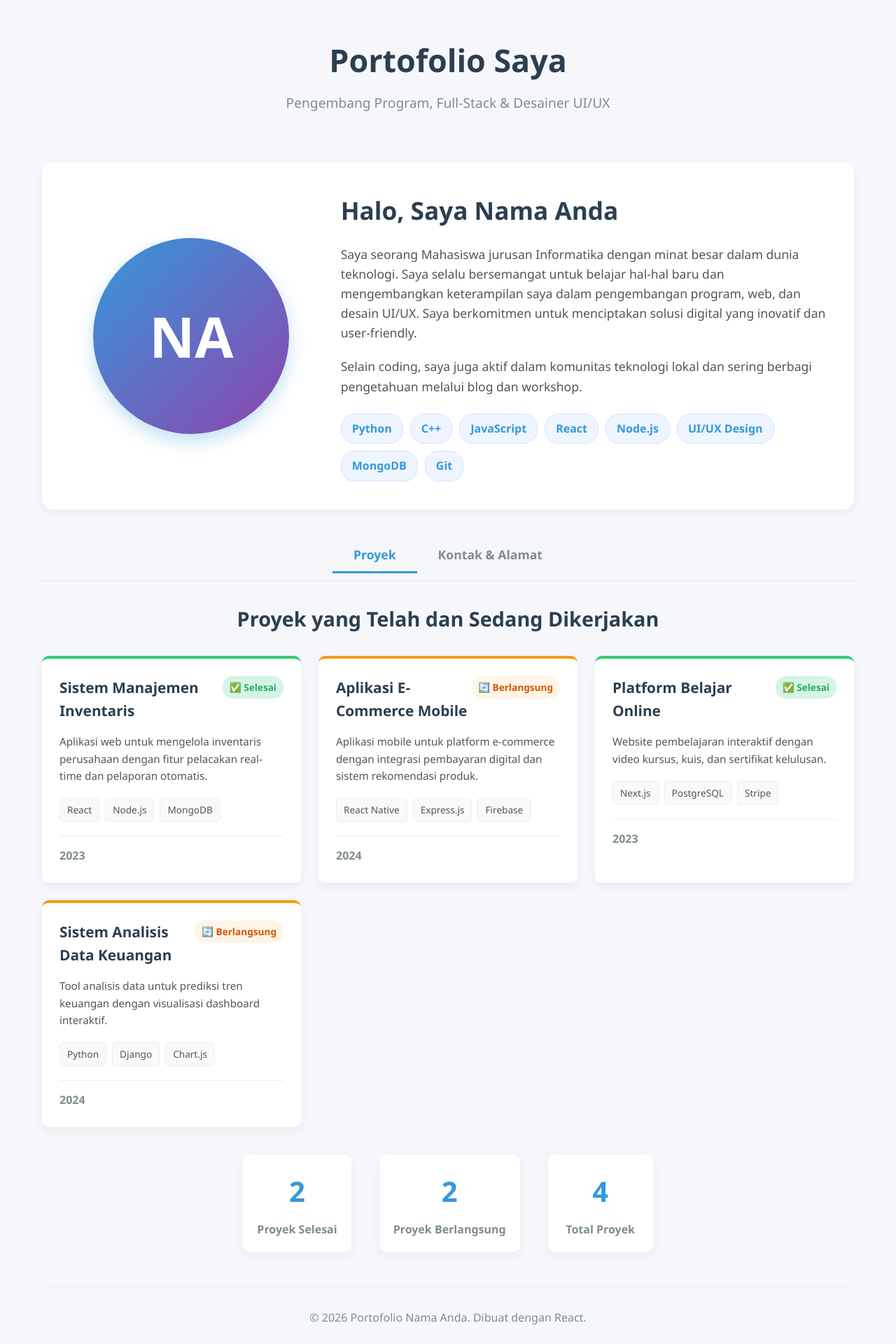
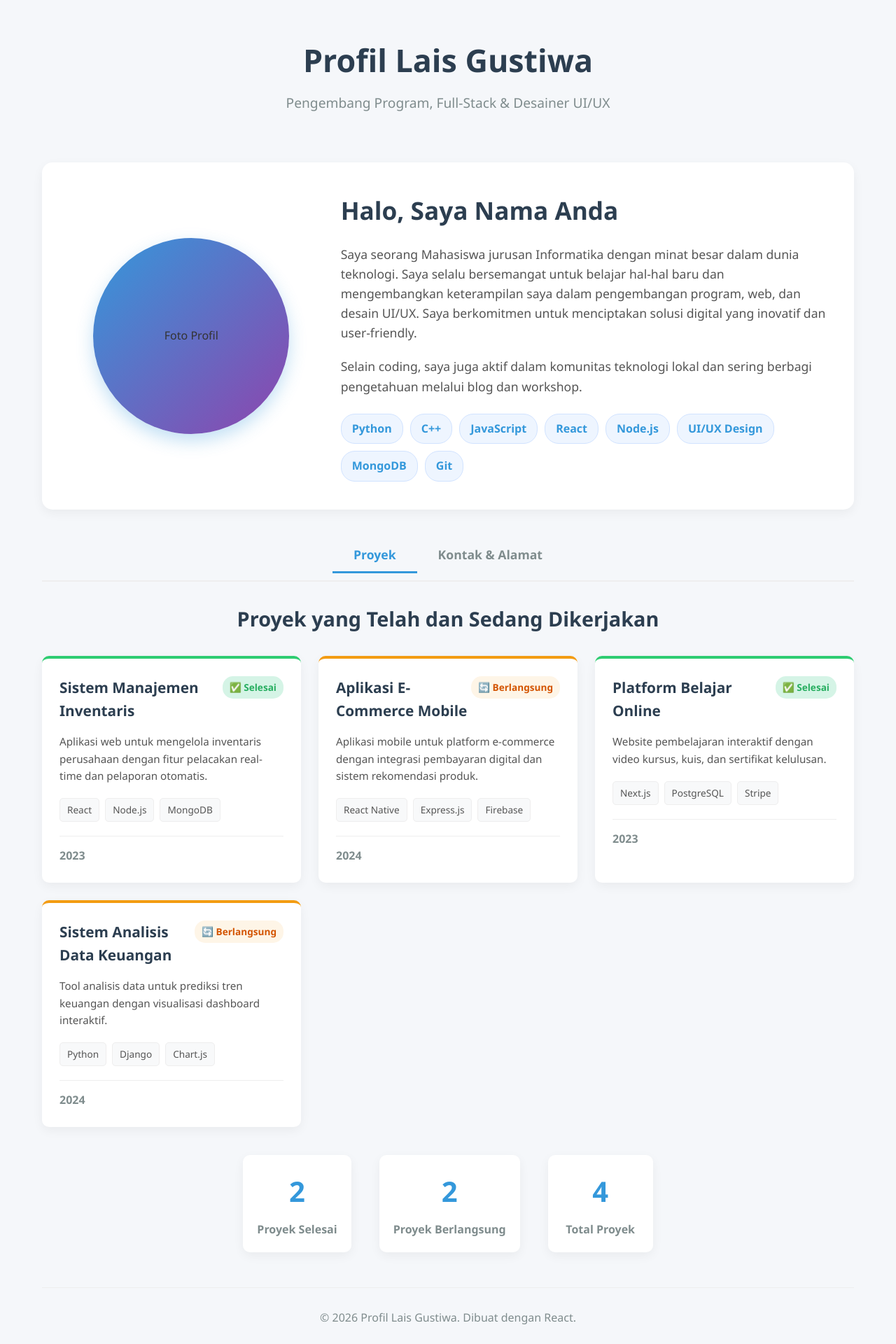
Before and after one commit to lais-gustiwa/portfolio, a React (Create React App) app: page / in a window 1280 px wide. Shown: the top 1920 px of the page at 70% size. Built offline with nearby package versions, Linux system fonts and the light colour scheme.

Commit message:
Update: Penyempurnaan Web

```diff
--- a/src/App.js
+++ b/src/App.js
@@ -53,7 +53,7 @@ function App() {
   return (
     <div className="App">
       <header className="header">
-        <h1>Portofolio Saya</h1>
+        <h1>Profil Lais Gustiwa</h1>
         <p>Pengembang Program, Full-Stack & Desainer UI/UX</p>
       </header>
 
@@ -63,7 +63,7 @@ function App() {
           <div className="profile-container">
             <div className="profile-image">
               <div className="image-placeholder">
-                <span className="initials">NA</span>
+                <span img src="/public/profil.png">Foto Profil</span>
               </div>
             </div>
             <div className="profile-description">
@@ -202,7 +202,7 @@ function App() {
                     </div>
                   </div>
                   <p className="map-note">
-                    Saya terbuka untuk peluang kerja remote maupun on-site di area Jakarta dan sekitarnya.
+                    Saya terbuka untuk peluang kerja remote maupun on-site di area Bandung dan sekitarnya.
                   </p>
                 </div>
               </div>
@@ -212,7 +212,7 @@ function App() {
       </div>
 
       <footer className="footer">
-        <p>© {new Date().getFullYear()} Portofolio Nama Anda. Dibuat dengan React.</p>
+        <p>© {new Date().getFullYear()} Profil Lais Gustiwa. Dibuat dengan React.</p>
       </footer>
     </div>
   );
```
Also changed, not shown: public/profil.png (added), 1 other file (tests, documents, lock files or other folders).
